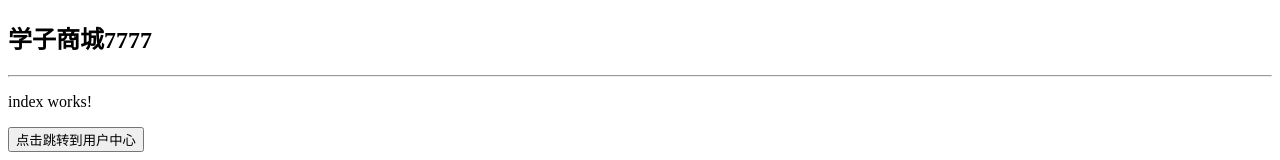
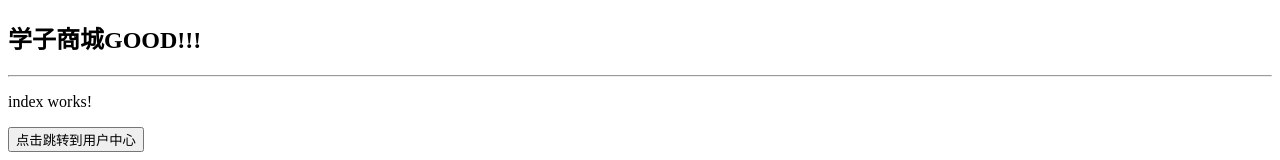
Before and after one commit to zgbrozzz/myngapp03, an Angular app: page / in a window 1280 px wide. Shown: the top 160 px of the page. Built offline with nearby package versions, Linux system fonts and the light colour scheme.

Commit message:
Update app.component.html

```diff
--- a/src/app/app.component.html
+++ b/src/app/app.component.html
@@ -1,4 +1,4 @@
 
-<h2>学子商城7777</h2>
+<h2>学子商城GOOD!!!</h2>
 <hr>
 <router-outlet></router-outlet>
```
